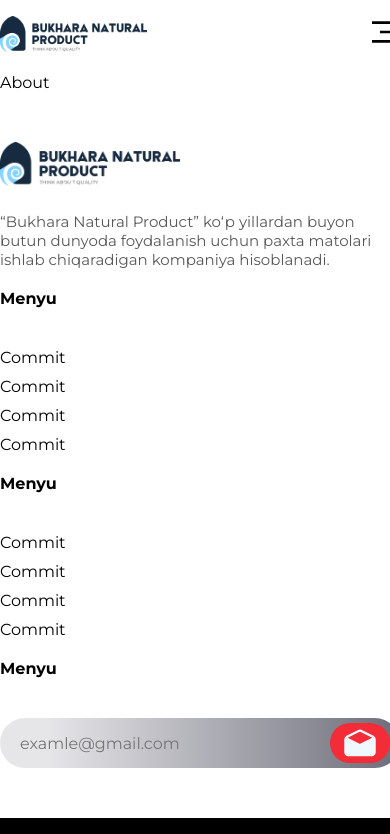
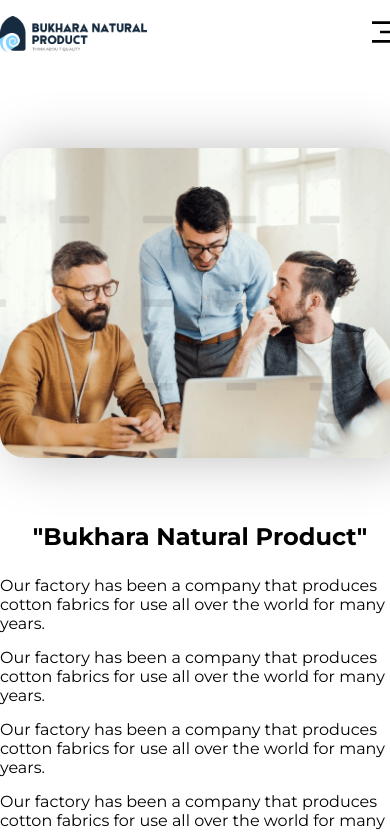
Before and after one commit to Mahkamov9/bnpfabricuz, a React (Vite) app: page /about in a window 390 px wide. Shown: the top 834 px of the page. Built offline with nearby package versions, Linux system fonts and the light colour scheme.

Commit message:
about page end

```diff
--- a/src/Pages/About/About.css
+++ b/src/Pages/About/About.css
@@ -0,0 +1,80 @@
+
+
+.about_box{
+  display: flex;
+  justify-content: space-between;
+  margin: 50px 0;
+  align-items: center;
+}
+
+.about_images{
+  padding: 25px 0;
+}
+
+.about_images img{
+  max-width: 800px;
+  border-radius: 25px;
+  box-shadow: 10px 1px 55px rgba(0, 0, 0, 0.259);
+}
+
+.about_content{
+  width: 400px;
+  padding: 10px 0;
+}
+
+.about_content h1{
+  margin: 25px 0;
+}
+
+.about_content p{
+  margin: 15px 0;
+}
+
+
+
+@media(max-width: 1220px){
+  .about_images img{
+    max-width: 600px;
+  }
+}
+
+@media(max-width: 1100px){
+  .about_images img{
+    max-width: 500px;
+  }
+}
+
+@media(max-width: 1020px){
+  .about_images img{
+    max-width: 400px;
+  }
+}
+
+@media(max-width: 920px){
+  .about_images img{
+    max-width: 400px;
+  }
+  .about_content{
+    width: 320px;
+  }
+}
+
+@media(max-width: 820px){
+  .about_box{
+    display: flex;
+    flex-direction: column-reverse;
+  }
+  .about_images img{
+    max-width: 100%;
+  }
+  .about_content{
+    max-width: 100%;
+    width: 100%;
+    text-align: start;
+  }
+  .about_content h1{
+    max-width: 100%;
+    width: 100%;
+    text-align: center;
+  }
+}
--- a/src/Pages/About/About.jsx
+++ b/src/Pages/About/About.jsx
@@ -1,9 +1,30 @@
 import React from 'react'
 import "./About.css";
+
+import aboutimg from "../../assets/Images/aboutimg.png"
 
 
 export default function About() {
   return (
-    <div>About</div>
+    <section>
+      <div className="about_page">
+        <div className="container">
+          <div className="about_box">
+            <div className="about_content">
+              <h1>"Bukhara Natural Product"</h1>
+              <p>Our factory has been a company that produces cotton fabrics for use all over the world for many years.</p>
+              <p>Our factory has been a company that produces cotton fabrics for use all over the world for many years.</p>
+              <p>Our factory has been a company that produces cotton fabrics for use all over the world for many years.</p>
+              <p>Our factory has been a company that produces cotton fabrics for use all over the world for many years.</p>
+              <p>Our factory has been a company that produces cotton fabrics for use all over the world for many years.</p>
+              <p>Our factory has been a company that produces cotton fabrics for use all over the world for many years.</p>
+            </div>
+            <div className="about_images">
+              <img src={aboutimg} alt="Mahkamov" />
+            </div>
+          </div>
+        </div>
+      </div>
+    </section>
   )
 }
```
Also changed, not shown: src/assets/Images/aboutimg.png (added).
